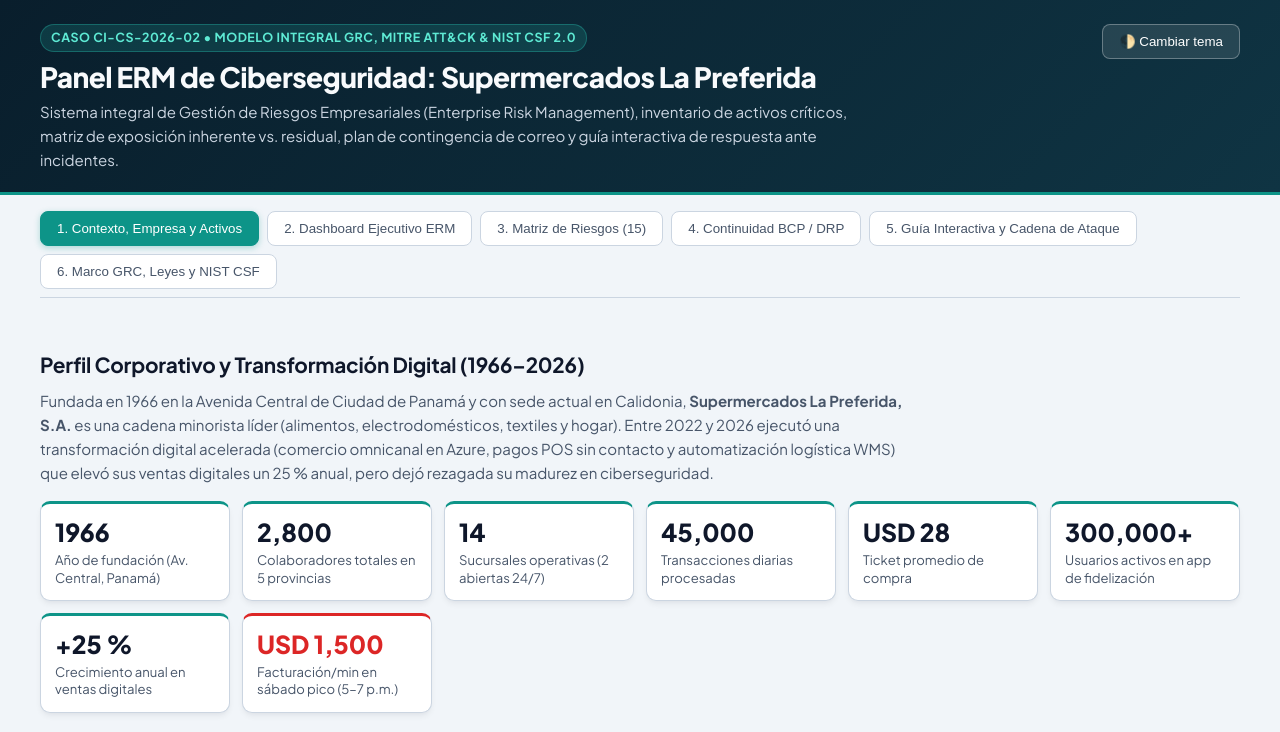
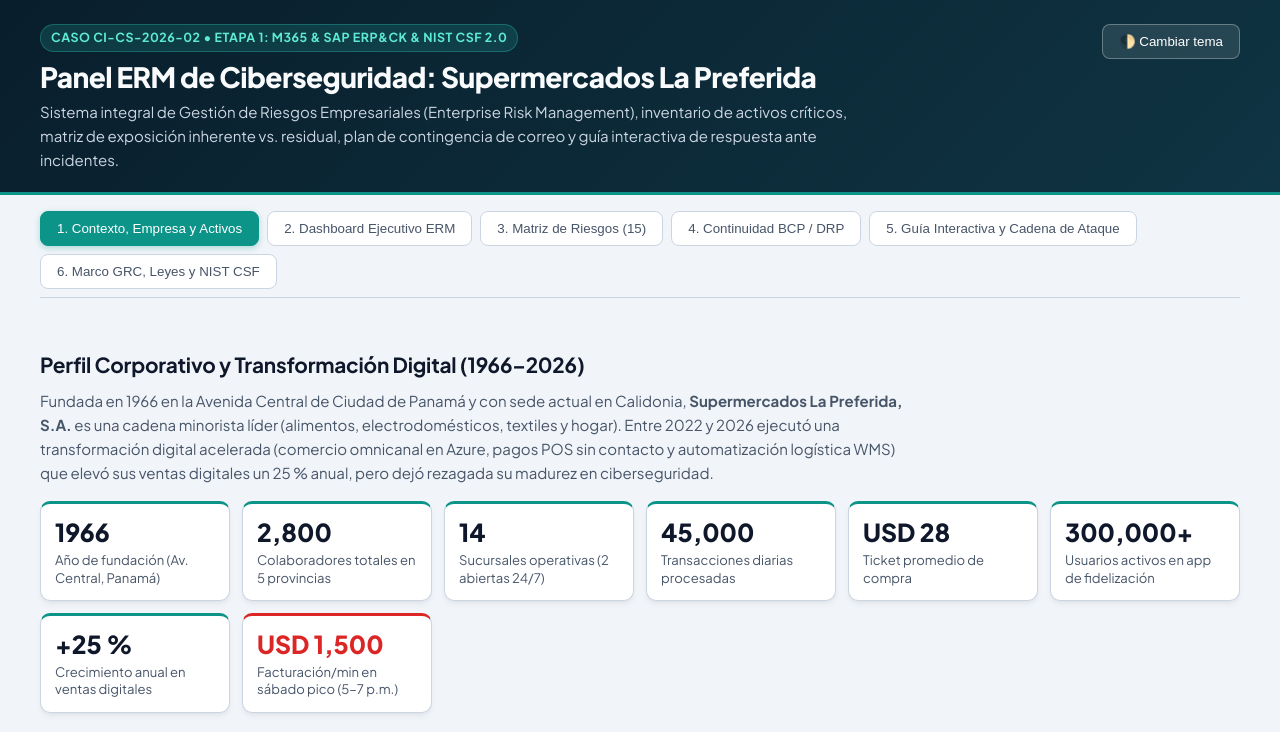
Before and after one commit to yahna-chee/GRC-ERM, a plain HTML site: page index.html in a window 1280 px wide. Shown: the top 732 px of the page. Drawn offline with Linux system fonts and the light colour scheme.

Commit message:
update index.html

```diff
--- a/index.html
+++ b/index.html
@@ -441,7 +441,7 @@ tr.flash td { animation: flashRow 2.2s ease-out; }
   <div class="w">
     <div class="hd-top">
       <div>
-        <div class="badge-case">Caso CI-CS-2026-02 • Modelo Integral GRC, MITRE ATT&amp;CK &amp; NIST CSF 2.0</div>
+        <div class="badge-case">Caso CI-CS-2026-02 • Etapa 1: M365 & SAP ERP&amp;CK &amp; NIST CSF 2.0</div>
         <h1>Panel ERM de Ciberseguridad: Supermercados La Preferida</h1>
         <p>Sistema integral de Gestión de Riesgos Empresariales (Enterprise Risk Management), inventario de activos críticos, matriz de exposición inherente vs. residual, plan de contingencia de correo y guía interactiva de respuesta ante incidentes.</p>
       </div>
```
